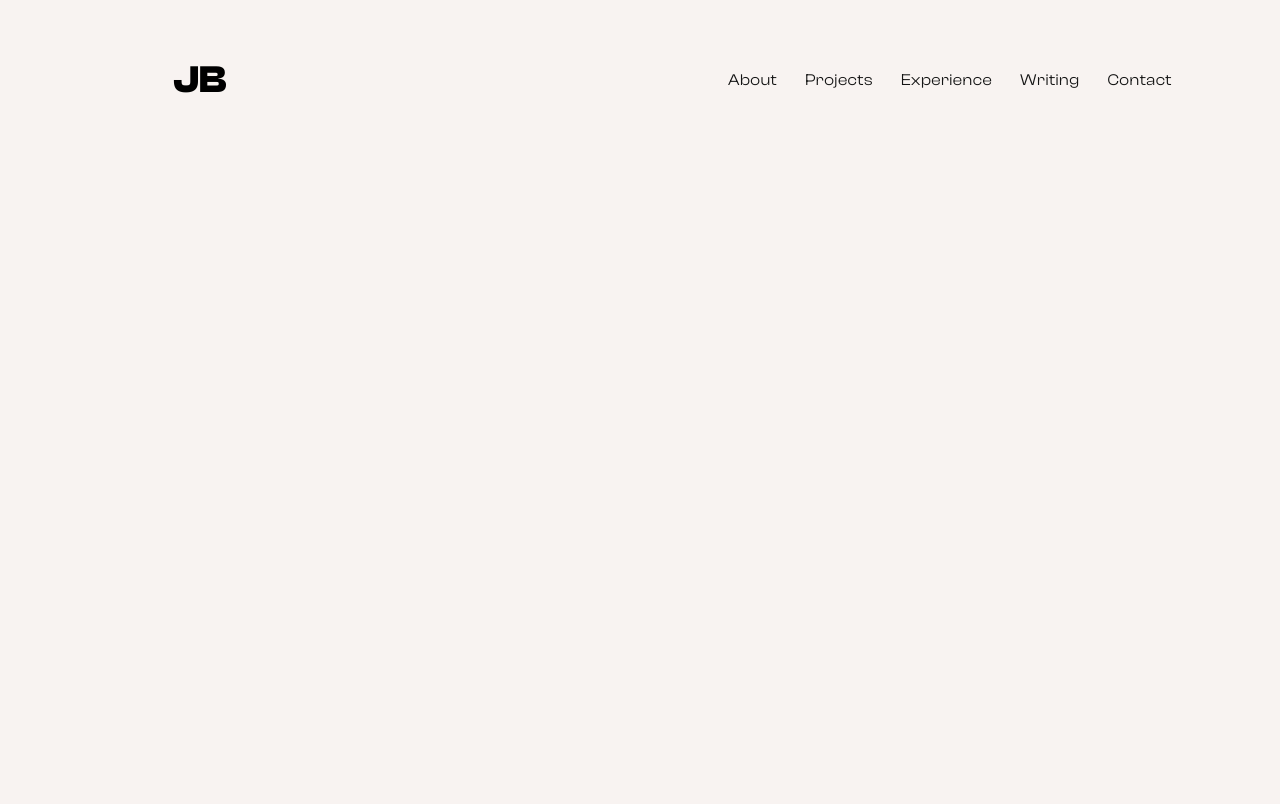
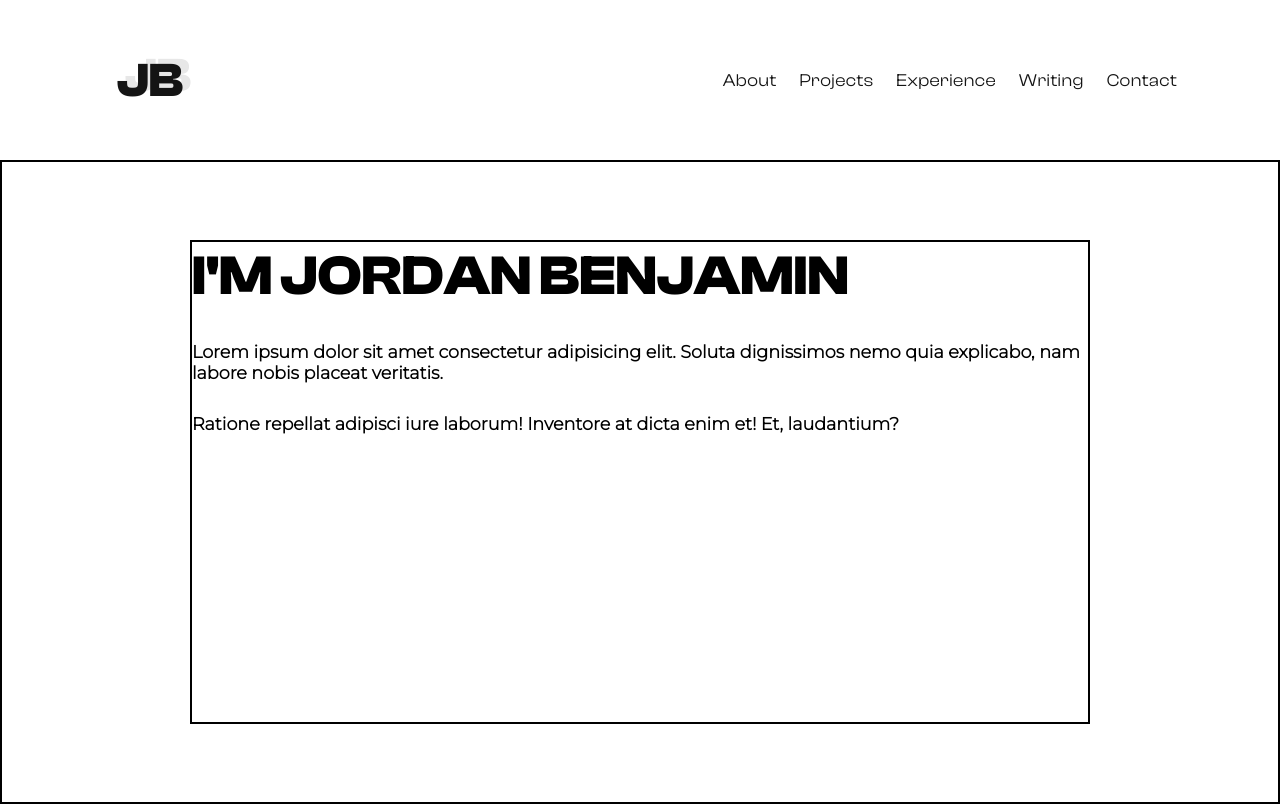
Before and after one commit to jordansbenjamin/Portfolio_T1A2, a plain HTML site: page src/index.html in a window 1280 px wide. Drawn offline with Linux system fonts and the light colour scheme.

Commit message:
Implemented initial intro section

```diff
--- a/src/index.html
+++ b/src/index.html
@@ -4,6 +4,11 @@
 		<meta charset="UTF-8" />
 		<meta http-equiv="X-UA-Compatible" content="IE=edge" />
 		<meta name="viewport" content="width=device-width, initial-scale=1.0" />
+		<link rel="preconnect" href="https://fonts.googleapis.com" />
+		<link rel="preconnect" href="https://fonts.gstatic.com" crossorigin />
+		<link
+			href="https://fonts.googleapis.com/css2?family=Montserrat:wght@300&display=swap"
+			rel="stylesheet" />
 		<link rel="stylesheet" href="styles/main.css" />
 		<title>Jordan's Portfolio</title>
 	</head>
@@ -11,8 +16,8 @@
 		<!-- START OF HEADER -->
 		<header class="header">
 			<div class="logo">
-                <h1>JB</h1>
-            </div>
+				<p><a href="./index.html">JB</a><span class="jb2">JB</span></p>
+			</div>
 			<!-- START OF NAV -->
 			<nav class="nav-items">
 				<a href="#">About</a>
@@ -24,5 +29,26 @@
 			<!-- END OF NAV -->
 		</header>
 		<!-- END OF HEADER -->
+		<main>
+			<section class="intro">
+				<article class="intro-container">
+                    <!-- <h1 class="intro-heading">Hello<span class="hello2">Hello</span></h1> -->
+					<h2 class="intro-subheading">I'm Jordan Benjamin</h2>
+					<p class="intro-text1">
+						Lorem ipsum dolor sit amet consectetur adipisicing elit. Soluta
+						dignissimos nemo quia explicabo, nam labore nobis placeat veritatis.
+					</p>
+					<p class="intro-text1">
+						Ratione repellat adipisci iure laborum! Inventore at dicta enim et!
+						Et, laudantium?
+					</p>
+				</article>
+			</section>
+		</main>
+
+        <footer>
+
+        </footer>
+
 	</body>
 </html>
--- a/src/styles/components/_background.scss
+++ b/src/styles/components/_background.scss
@@ -2,5 +2,5 @@
 @import "../defaults/colors";
 
 body {
-    background-color: $bg-color;
-}
+    background-color: #bg-color;
+  }
--- a/src/styles/components/_header.scss
+++ b/src/styles/components/_header.scss
@@ -0,0 +1,57 @@
+@import "../defaults/base";
+@import "../components/utils";
+
+.header {
+	// border: 2px solid black;
+	height: 10rem;
+	display: flex;
+	justify-content: space-between;
+	align-items: center;
+
+	.logo {
+		// border: 2px solid black;
+		width: 300px;
+		font-family: $font-clashDisplayVariable;
+		font-size: 3rem;
+		font-weight: 700;
+        position: relative;
+        @include flexLayoutCenter;
+
+        .jb2 {
+            display: inline-block;
+            color: $secondary-color;
+            position: absolute;
+            top: -5px;
+            left: 125px;
+            z-index: -10;
+        }
+
+		a {
+			text-decoration: none;
+			color: $primary-color;
+		}
+
+
+	}
+
+	.nav-items {
+		// border: 2px solid black;
+		width: 500px;
+		display: flex;
+		justify-content: space-evenly;
+
+		margin-right: 80px;
+
+		a {
+			font-family: $font-clashDisplayVariable;
+			font-size: 1.1rem;
+			letter-spacing: 0.5px;
+			text-decoration: none;
+			color: $primary-color;
+
+			&:hover {
+				text-decoration: line-through;
+			}
+		}
+	}
+}
--- /dev/null
+++ b/src/styles/components/_utils.scss
@@ -0,0 +1,7 @@
+// Mixins for resuable components
+
+@mixin flexLayoutCenter {
+    display: flex;
+    justify-content: center;
+    align-items: center;
+}
--- a/src/styles/defaults/_fonts.scss
+++ b/src/styles/defaults/_fonts.scss
@@ -32,3 +32,4 @@ $font-cameoSans: "Cameo Sans", serif;
 $font-hts: "HTS", sans-serif;
 $font-htsOutline: "HTS Outline", sans-serif;
 $font-ftn5: "FTN5", serif;
+$font-montserrat: "Montserrat", sans-serif;
--- a/src/styles/pages/_home.scss
+++ b/src/styles/pages/_home.scss
@@ -1,46 +1,53 @@
 @import "../defaults/base";
-@import "../defaults/colors";
 @import "../components/background";
+@import "../components/header";
 
-.logo {
-    font-family: $font-clashDisplayVariable;
-    font-size: 1.2rem;
-    font-weight: 700;
-}
 
-.header {
-    // border: 2px solid black;
-    height: 10rem;
-    display: flex;
-    justify-content: space-between;
-    align-items: center;
 
-    .logo {
-        // border: 2px solid black;
-        width: 400px;
-        display: flex;
-        justify-content: center;
-        align-items: center;
-    }
+.intro {
+    border: 2px solid black;
+    height: 80vh;
+    @include flexLayoutCenter;
 
-    .nav-items {
-        // border: 2px solid black;
-        width: 500px;
-        display: flex;
-        justify-content: space-evenly;
+    .intro-container {
+        border: 2px solid black;
+        width: 70vw;
+        height: 60vh;
 
-        margin-right: 80px;
+        // display: flex;
+        // flex-direction: column;
+        // justify-content: center;
+        // align-items: center;
 
-        a {
+        .intro-heading {
             font-family: $font-clashDisplayVariable;
-            font-size: 1rem;
-            letter-spacing: 0.5px;
-            text-decoration: none;
-            color: $primary-color;
+            text-transform: uppercase;
+            font-size: 7rem;
+            // text-align: center;
+            position: relative;
 
-            &:hover {
-                text-decoration: line-through;
+            .hello2 {
+                color: $secondary-color;
+                position: absolute;
+                top: -10px;
+                left: 20px;
+                z-index: -10;
             }
         }
+        .intro-subheading {
+            font-family: $font-clashDisplayVariable;
+            font-size: 3.5rem;
+            text-transform: uppercase;
+            // letter-spacing: 1px;
+        }
+
+        .intro-text1 {
+            font-family: $font-montserrat;
+            font-size: 1.1rem;
+            font-weight: 700;
+            margin: 30px 0;
+        }
+
+
     }
 }
```
Also changed, not shown: src/styles/main.css, 1 other file.
